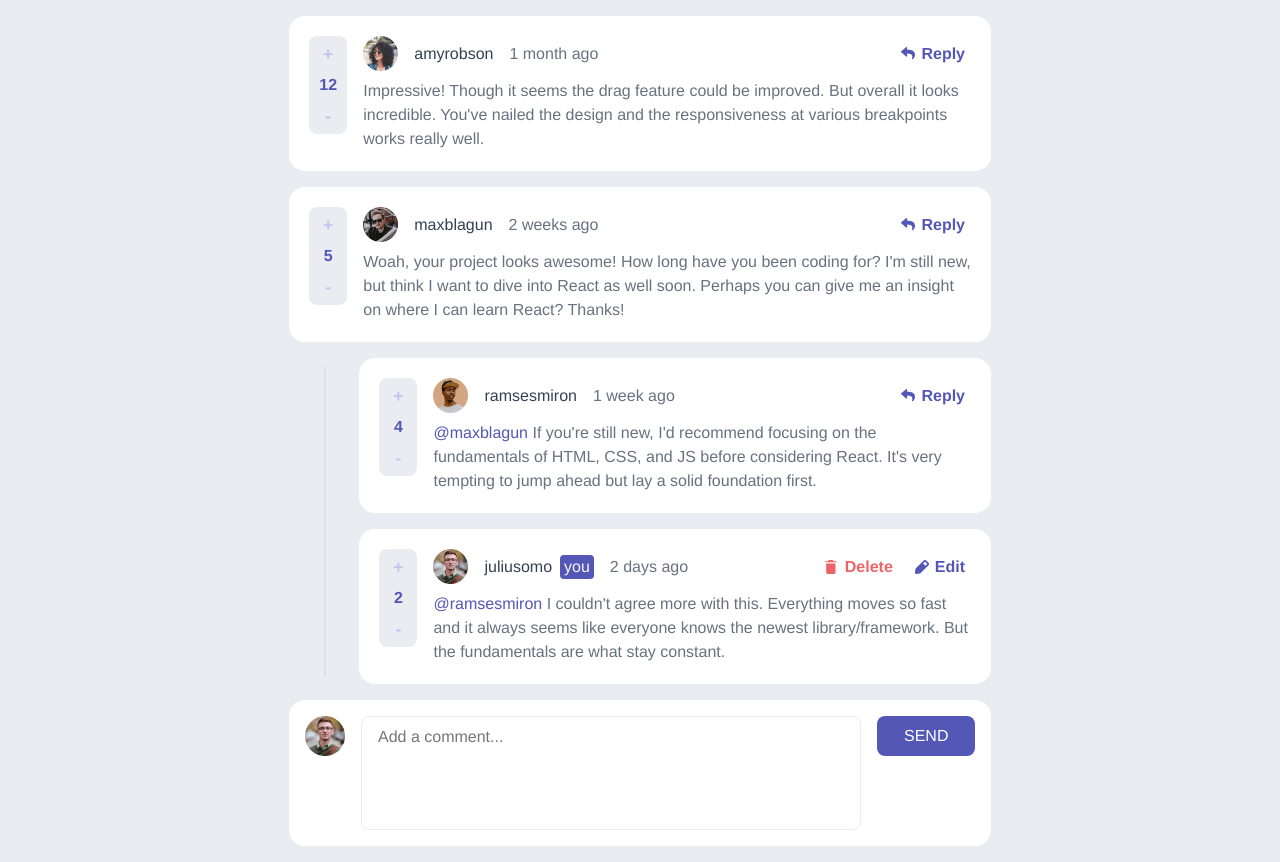
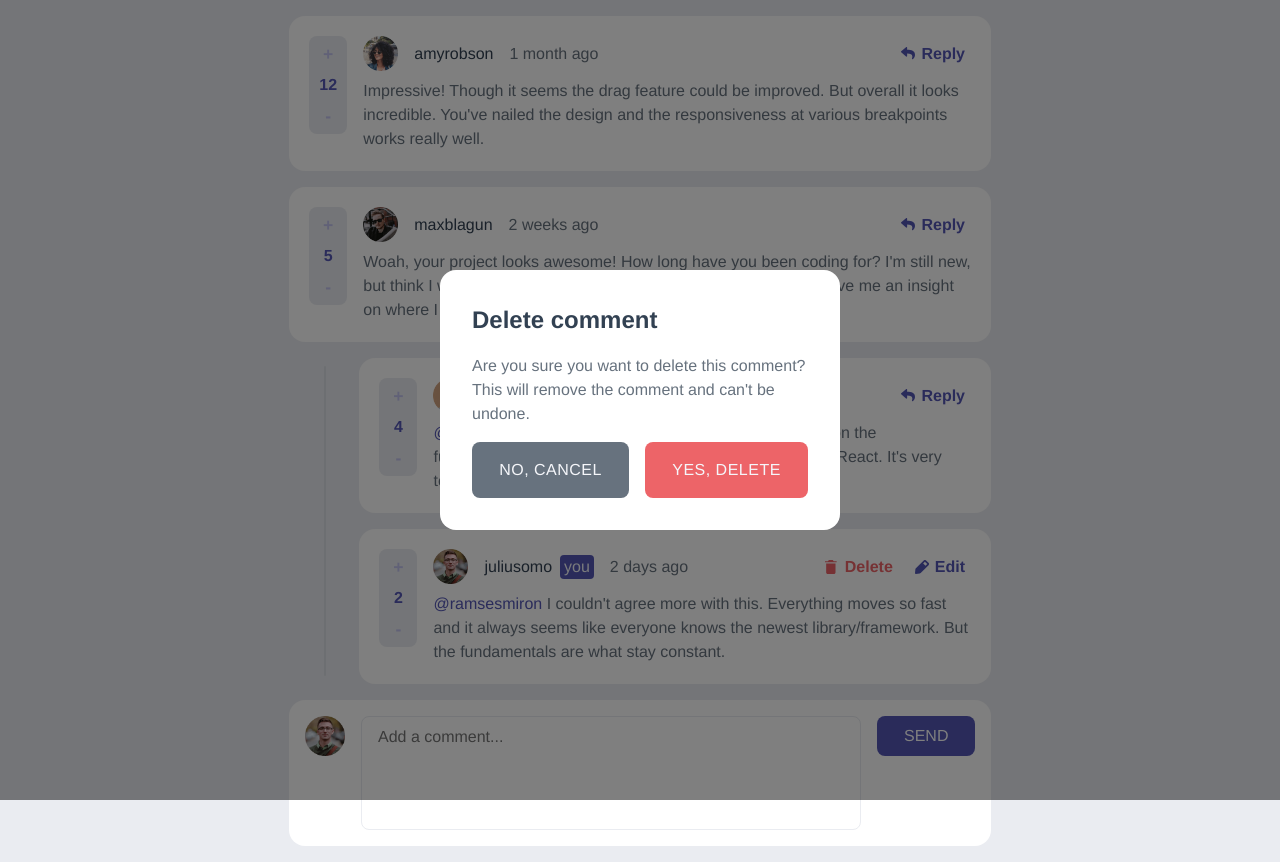
Before and after one commit to crackerFactory64/fm-interactive-comments-section, a React (Create React App) app: page / in a window 1280 px wide. Both pictures are taken after a click on the button "Delete". Built offline with nearby package versions, Linux system fonts and the light colour scheme.

Commit message:
Style delete comment dialog modal

```diff
--- a/src/Comment.js
+++ b/src/Comment.js
@@ -21,6 +21,8 @@ export default function Comment(props) {
     minus: false,
   });
 
+  const dialogRef = React.useRef(null);
+
   function toggleReplyInput() {
     setIsReplying((prevState) => !prevState);
   }
@@ -33,6 +35,10 @@ export default function Comment(props) {
   function decrementScore(e) {
     setCurrentScore((prevState) => prevState - 1);
     setButtonState({ ...buttonState, plus: false, minus: !buttonState.minus });
+  }
+
+  function deleteComment() {
+    dialogRef.current.showModal();
   }
 
   return (
@@ -63,9 +69,7 @@ export default function Comment(props) {
             </div>
           </div>
           <div className="comment__buttons mobile">
-            <button
-              className="comment__delete-button" /*onClick={deleteComment}*/
-            >
+            <button className="comment__delete-button" onClick={deleteComment}>
               Delete
             </button>
             <button
@@ -89,7 +93,8 @@ export default function Comment(props) {
             <span className="comment_time-added">{timeAdded}</span>
             <div className="comment__buttons">
               <button
-                className="comment__delete-button" /*onClick={deleteComment}*/
+                className="comment__delete-button"
+                onClick={deleteComment}
               >
                 Delete
               </button>
@@ -120,6 +125,26 @@ export default function Comment(props) {
         replyingTo={username}
         show={isReplying}
       />
+
+      <dialog className="comment__delete-dialog" ref={dialogRef}>
+        <h2>Delete comment</h2>
+        <p>
+          Are you sure you want to delete this comment? This will remove the
+          comment and can't be undone.
+        </p>
+        <div>
+          <button
+            onClick={() => {
+              document
+                .querySelectorAll(".comment__delete-dialog")
+                .forEach((modal) => modal.close());
+            }}
+          >
+            No, cancel
+          </button>
+          <button>Yes, delete</button>
+        </div>
+      </dialog>
     </div>
   );
 }
--- a/src/Input.js
+++ b/src/Input.js
@@ -30,7 +30,7 @@ export default function Input(props) {
           ref={inputRef}
           rows="4"
           id="comment"
-          placeholder="Add a comment..."
+          placeholder={replyingTo ? `@${replyingTo}` : "Add a comment..."}
         />
         <button>{replyingTo ? "Reply" : "Send"}</button>
       </form>
--- a/src/style.css
+++ b/src/style.css
@@ -110,6 +110,10 @@ body {
   font-size: var(--font-size);
   min-height: 100dvh;
   place-content: center;
+}
+
+body:has(.comment__delete-dialog[open]) {
+  overflow: hidden;
 }
 
 .hidden {
@@ -302,6 +306,49 @@ body {
   width: 2px;
 }
 
+.comment__delete-dialog[open] {
+  background-color: var(--content-color);
+  border-radius: 1em;
+  border: 0;
+  color: var(--color-neutral-800);
+  display: grid;
+  gap: 1em;
+  inset: 0;
+  max-width: 400px;
+  padding: 2em;
+  position: fixed;
+  width: calc(100% - 2em);
+}
+
+.comment__delete-dialog::backdrop {
+  background-color: rgba(0, 0, 0, 0.5);
+}
+
+.comment__delete-dialog > h2 {
+  color: var(--color-neutral-900);
+}
+
+.comment__delete-dialog > div {
+  display: grid;
+  grid-auto-flow: column;
+  gap: 1em;
+}
+
+.comment__delete-dialog button {
+  background-color: var(--color-primary-600);
+  border-radius: 0.5em;
+  border: 0;
+  color: var(--color-neutral-200);
+  font-weight: var(--font-weight-500);
+  letter-spacing: 0.5px;
+  padding-block: 1em;
+  text-transform: uppercase;
+}
+
+.comment__delete-dialog button:first-of-type {
+  background-color: var(--color-neutral-800);
+}
+
 .input {
   background-color: var(--content-color);
   border-radius: 1em;
```
